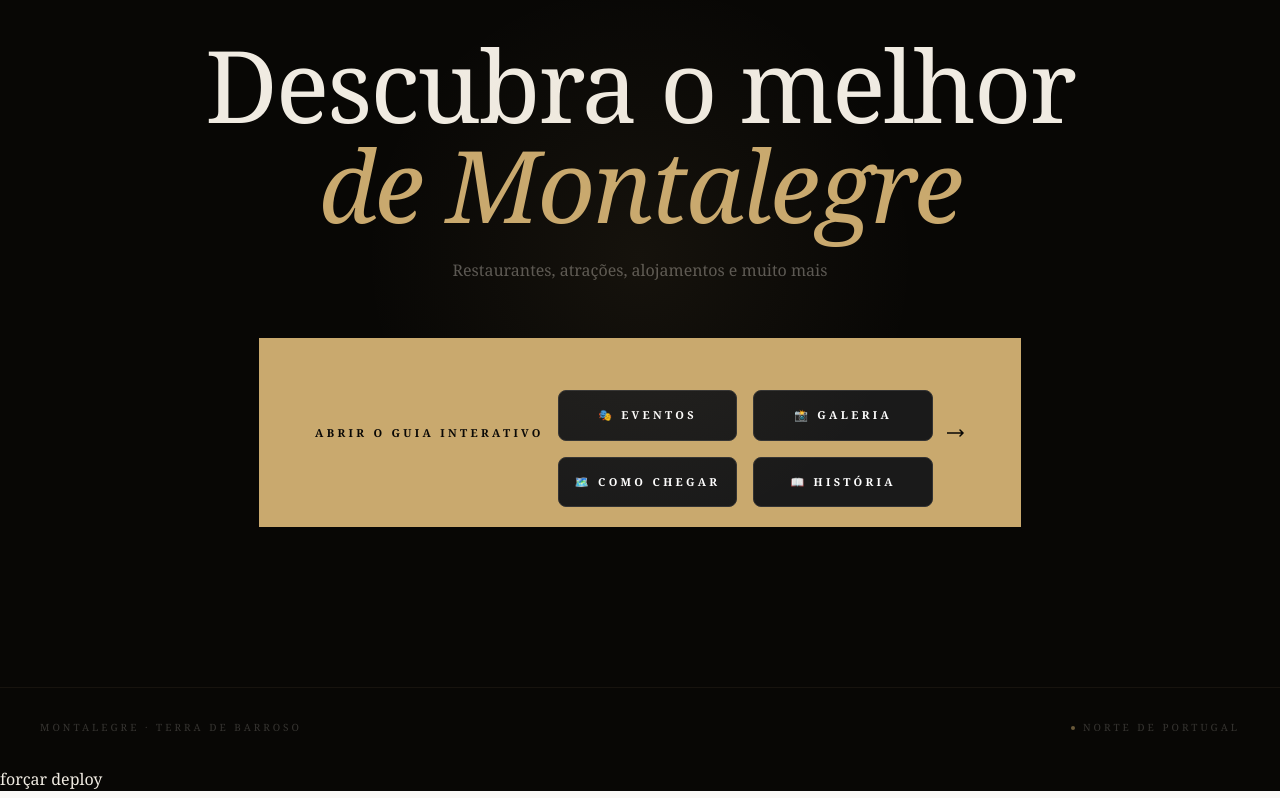
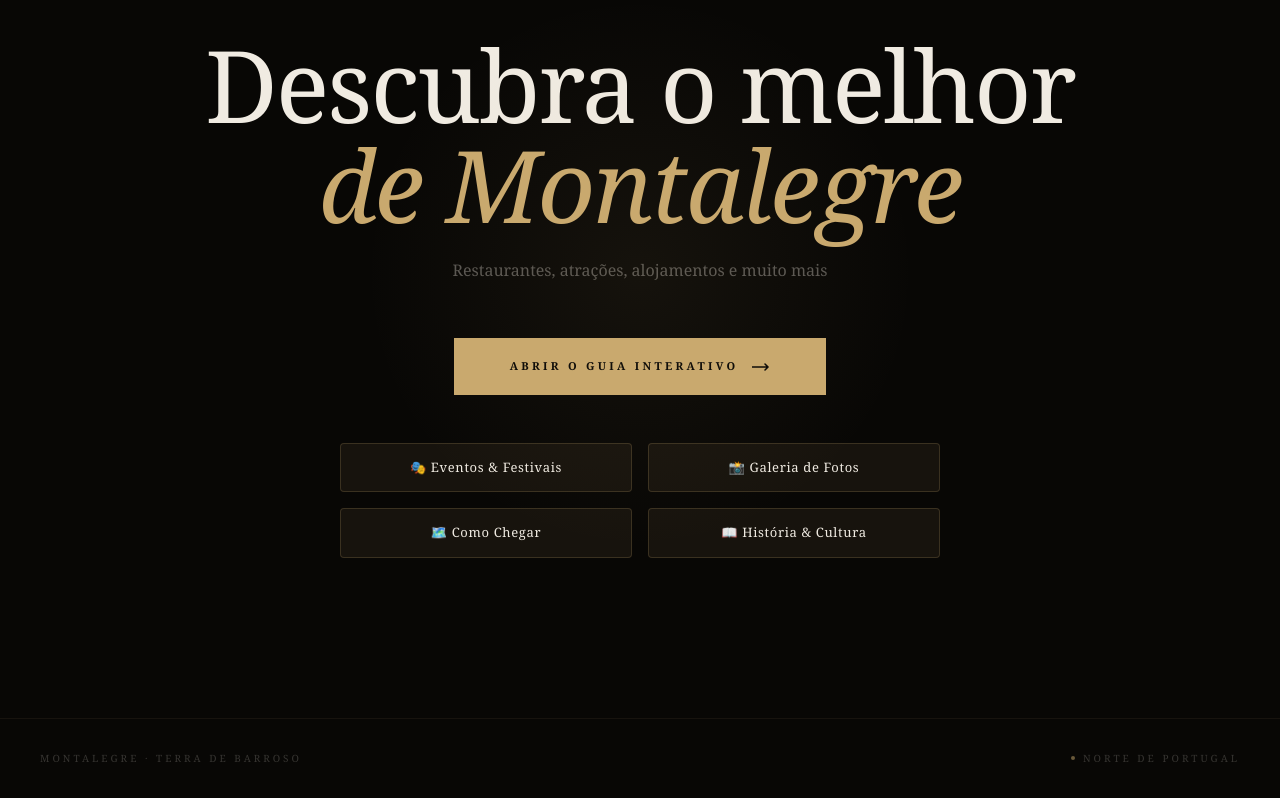
Before and after one commit to pedrosimao11/montalegre-guide, a Next.js app: page / in a window 1280 px wide. Shown: the part 2585-3383 px from the top of the page. Built offline with nearby package versions, Linux system fonts and the light colour scheme; a web font is replaced by a local one.

Commit message:
Add new buttons with styles for various sections
Added new buttons for events, gallery, directions, and history with updated styles.

```diff
--- a/app/page.tsx
+++ b/app/page.tsx
@@ -1,3 +1,4 @@
+import Link from "next/link";
 "use client";
 // ============================================================
 // Página Inicial — Montalegre
@@ -269,24 +270,78 @@ export default function Home() {
           fontSize: 11, letterSpacing: "0.3em", textTransform: "uppercase", fontWeight: 700,
         }}>
           Abrir o Guia Interativo
-          <div style={{ display: 'grid', gridTemplateColumns: '1fr 1fr', gap: '16px', marginTop: '32px', maxWidth: '600px', marginLeft: 'auto', marginRight: 'auto' }}>
-  <a href="/eventos" style={{ backgroundColor: '#1a1a1a', border: '1px solid #333', borderRadius: '8px', padding: '16px', textAlign: 'center', color: 'white', textDecoration: 'none' }}>
-    🎭 Eventos
-  </a>
-  <a href="/galeria" style={{ backgroundColor: '#1a1a1a', border: '1px solid #333', borderRadius: '8px', padding: '16px', textAlign: 'center', color: 'white', textDecoration: 'none' }}>
-    📸 Galeria
-  </a>
-  <a href="/como-chegar" style={{ backgroundColor: '#1a1a1a', border: '1px solid #333', borderRadius: '8px', padding: '16px', textAlign: 'center', color: 'white', textDecoration: 'none' }}>
-    🗺️ Como Chegar
-  </a>
-  <a href="/historia" style={{ backgroundColor: '#1a1a1a', border: '1px solid #333', borderRadius: '8px', padding: '16px', textAlign: 'center', color: 'white', textDecoration: 'none' }}>
-    📖 História
-  </a>
-</div>
           <svg width="18" height="8" viewBox="0 0 18 8" fill="none">
             <path d="M0 4H16M13 1L16 4L13 7" stroke="currentColor" strokeWidth="1.5" strokeLinecap="round"/>
           </svg>
         </Link>
+
+        {/* ══════════ NOVOS BOTÕES (AQUI FORA, NO SÍTIO CERTO) ══════════ */}
+        <div style={{
+          display: 'grid',
+          gridTemplateColumns: '1fr 1fr',
+          gap: '16px',
+          marginTop: '48px',
+          maxWidth: '600px',
+          marginLeft: 'auto',
+          marginRight: 'auto'
+        }}>
+          <Link href="/eventos" style={{
+            backgroundColor: 'rgba(201,169,110,0.08)',
+            border: '1px solid rgba(201,169,110,0.2)',
+            borderRadius: '4px',
+            padding: '14px 20px',
+            textAlign: 'center',
+            color: '#f0ebe2',
+            textDecoration: 'none',
+            fontSize: '13px',
+            letterSpacing: '0.05em',
+            transition: 'all 0.3s ease'
+          }}>
+            🎭 Eventos & Festivais
+          </Link>
+          <Link href="/galeria" style={{
+            backgroundColor: 'rgba(201,169,110,0.08)',
+            border: '1px solid rgba(201,169,110,0.2)',
+            borderRadius: '4px',
+            padding: '14px 20px',
+            textAlign: 'center',
+            color: '#f0ebe2',
+            textDecoration: 'none',
+            fontSize: '13px',
+            letterSpacing: '0.05em',
+            transition: 'all 0.3s ease'
+          }}>
+            📸 Galeria de Fotos
+          </Link>
+          <Link href="/como-chegar" style={{
+            backgroundColor: 'rgba(201,169,110,0.08)',
+            border: '1px solid rgba(201,169,110,0.2)',
+            borderRadius: '4px',
+            padding: '14px 20px',
+            textAlign: 'center',
+            color: '#f0ebe2',
+            textDecoration: 'none',
+            fontSize: '13px',
+            letterSpacing: '0.05em',
+            transition: 'all 0.3s ease'
+          }}>
+            🗺️ Como Chegar
+          </Link>
+          <Link href="/historia" style={{
+            backgroundColor: 'rgba(201,169,110,0.08)',
+            border: '1px solid rgba(201,169,110,0.2)',
+            borderRadius: '4px',
+            padding: '14px 20px',
+            textAlign: 'center',
+            color: '#f0ebe2',
+            textDecoration: 'none',
+            fontSize: '13px',
+            letterSpacing: '0.05em',
+            transition: 'all 0.3s ease'
+          }}>
+            📖 História & Cultura
+          </Link>
+        </div>
       </section>
 
       {/* ── Footer ── */}
@@ -314,7 +369,6 @@ export default function Home() {
           nav { padding: 20px !important; }
         }
       `}</style>
-      forçar deploy
     </main>
   )
 }
```
